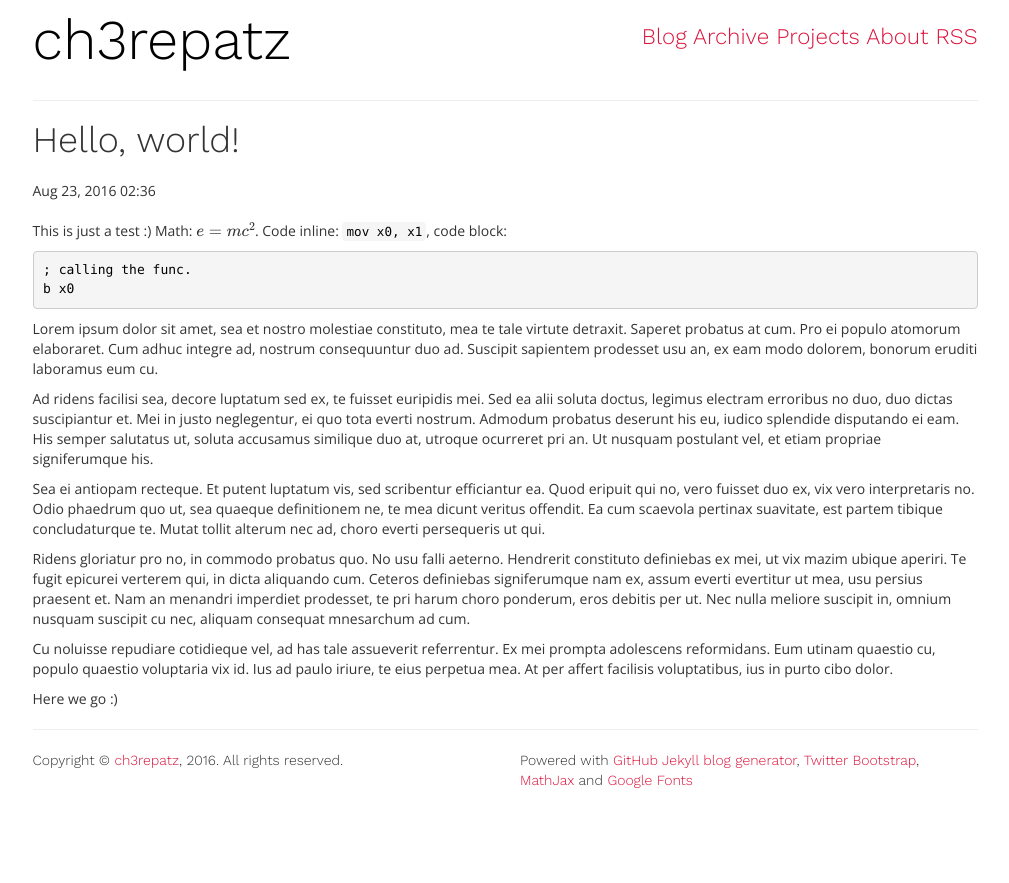
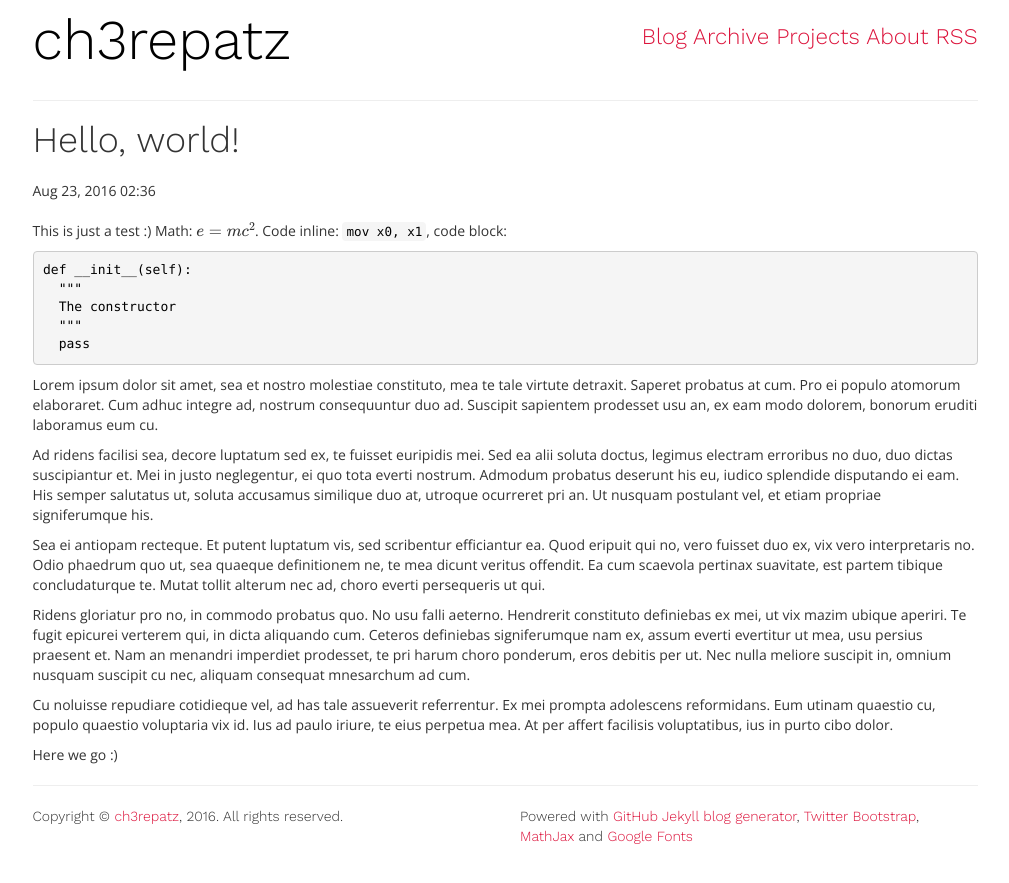
Before and after one commit to ch3repatz/ch3repatz.github.io, a Jekyll site: the page built from _posts/2016-08-23-hello-world.md, in a window 1280 px wide. Shown: the top 883 px of the page, without its empty margins (135-1144 px from the left). Built offline with Jekyll 4.4.1, drawn with Linux system fonts in a browser that asks for light colours; formulas are drawn with MathJax 3.

Commit message:
Update 2016-08-23-hello-world.md

````diff
--- a/_posts/2016-08-23-hello-world.md
+++ b/_posts/2016-08-23-hello-world.md
@@ -7,9 +7,12 @@ math: yes
 
 This is just a test :) Math: $e = mc^2$. Code inline: `mov x0, x1`, code block:
 
-```
-; calling the func.
-b x0
+```python
+def __init__(self):
+  """
+  The constructor
+  """
+  pass
 ```
 
 Lorem ipsum dolor sit amet, sea et nostro molestiae constituto, mea te tale virtute detraxit. Saperet probatus at cum. Pro ei populo atomorum elaboraret. Cum adhuc integre ad, nostrum consequuntur duo ad. Suscipit sapientem prodesset usu an, ex eam modo dolorem, bonorum eruditi laboramus eum cu.
````
